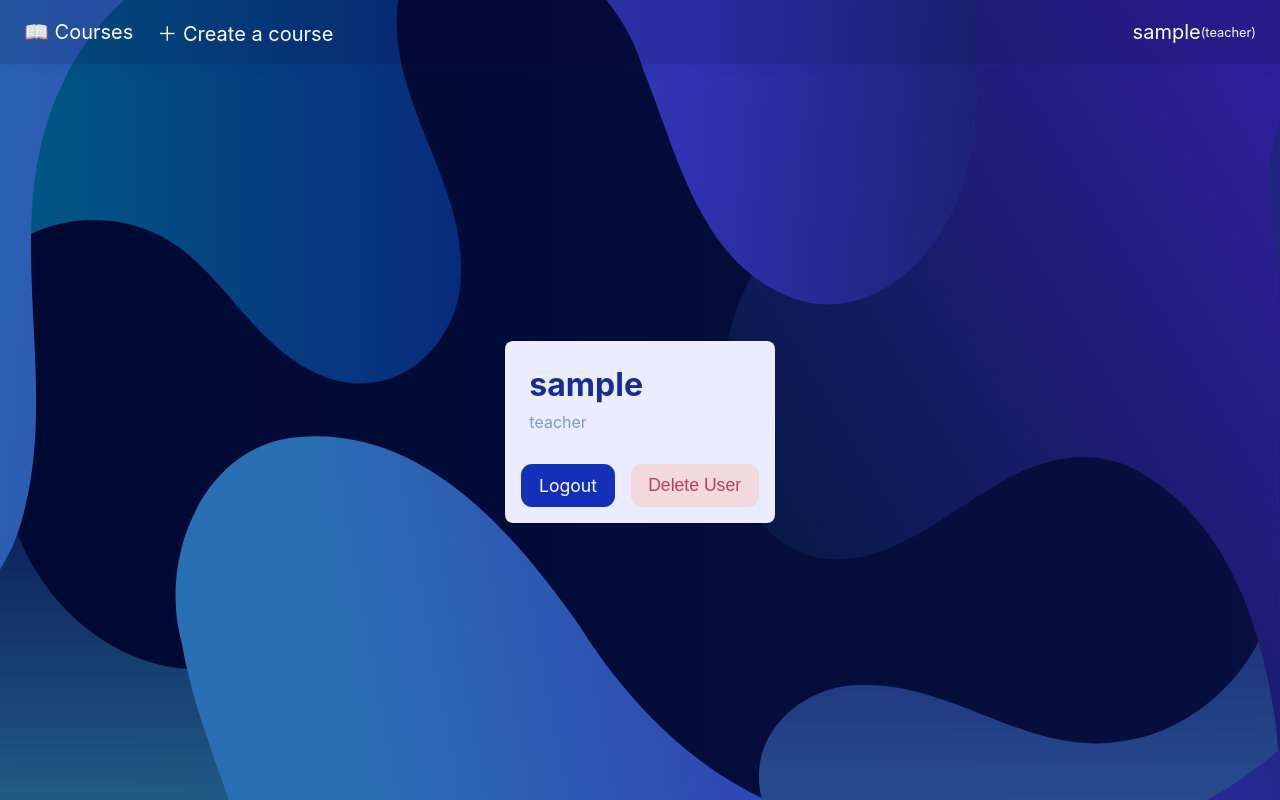
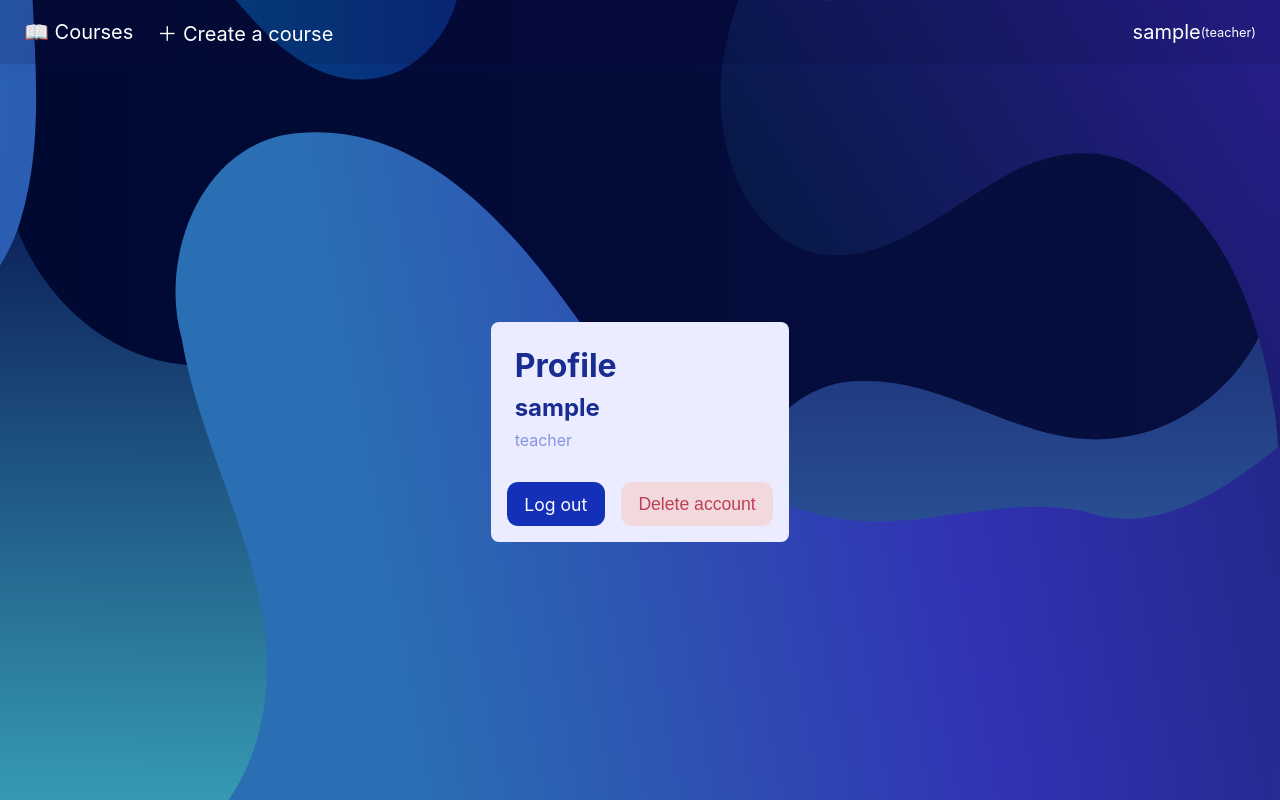
Before and after one commit to 0442/tsoha-opetussovellus, a Flask app: page /profile in a window 1280 px wide. Run offline with Flask 3, Linux system fonts and the light colour scheme; the visitor is signed in with stand-in values (Sample User, id 1).

Commit message:
Add small styling changes

```diff
--- a/app/static/buttons.css
+++ b/app/static/buttons.css
@@ -72,12 +72,12 @@
 }
 
 .button-4 {
-    background-color: var(--quaternary-lighten-3);
-    color: var(--quaternary-darken-1);
+    background-color: var(--surface-4);
+    color: var(--primary-lighten-1);
 }
 
 .button-4:hover {
-    color: var(--quaternary);
+    color: var(--primary);
 }
 
 .button-5 {
--- a/app/static/inputs.css
+++ b/app/static/inputs.css
@@ -33,6 +33,7 @@ textarea,
     padding: 0.5rem;
     transition-duration: 0.05s;
     background-color: var(--surface-5);
+    max-width: 100%;
 }
 
 textarea:focus,
--- a/app/static/main.css
+++ b/app/static/main.css
@@ -57,8 +57,8 @@ html {
     box-sizing: border-box;
     display: flex;
 
+    min-height:100vh;
     /*
-    height:100vh;
     flex-direction: column;
     z-index: -10;
     background-image: linear-gradient(hsl(151, 100%, 12%), hsl(295, 100%, 11%)) ;
@@ -88,7 +88,7 @@ body, html {
 }
 
 body {
-    height: 100vh;
+    min-height: 100vh;
     width: 100vw;
     border: none;
     position: relative;
@@ -98,12 +98,10 @@ body {
     flex-direction: column;
     z-index: -2;
 
-    background-color: hsl(295, 100%, 11%);
-    background-color: var(--primary-darken-2);
     background-color: black;
     background-image: url("/static/bitmap.svg");
     background-repeat: repeat-y;
-    background-position: 0 10%;
+    background-position: 0 -30rem;
     background-size: cover;
     overflow: auto;
 }
@@ -121,6 +119,10 @@ a:hover {
     text-decoration: none;
     display: flex;
     flex-direction: column;
+}
+
+hr {
+    border: solid 0.1rem var(--surface-5);
 }
 
 table {
--- a/app/static/text.css
+++ b/app/static/text.css
@@ -46,6 +46,7 @@ p,
     font-size: 1rem;
     font-weight: 400;
     color: var(--primary-lighten-2);
+    word-break: break-word;
 }
 
 label,
--- a/app/templates/course-page.html
+++ b/app/templates/course-page.html
@@ -73,7 +73,7 @@
     {% if session.user_id not in course.participant_ids %}
     <form action="/courses/{{course.id}}/join" method="POST">
         <input type="hidden" name="csrf_token" value="{{session.csrf_token}}">
-        <button type="submit" class="button-4">Enroll in course</button>
+        <button type="submit" class="button-5">Enroll in course</button>
     </form>
     {% endif %}
 {% endif %}
--- a/app/templates/course-stats.html
+++ b/app/templates/course-stats.html
@@ -12,7 +12,7 @@
             <th>Username</th>
             <th>Exercise name</th>
             <th>Submitted<br>answer</th>
-            <th>Correct answer<br>(multichoice)</th>
+            <th>Correct answer</th>
             <th>Points</th>
         {% for s in stats%}
             <tr>
--- a/app/templates/create-course.html
+++ b/app/templates/create-course.html
@@ -8,9 +8,9 @@
             <input type="hidden" name="csrf_token" value="{{session.csrf_token}}">
 
             <h1>Create a new course</h1>
-            <label for="name">Course name</label>
+            <label for="name">Name</label>
             <input required type="text" id="name" name="name" placeholder="name">
-            <label for="description">Course description</label>
+            <label for="description">Description</label>
             <textarea form="course-form" rows=3 id="description" name="description" placeholder="description"></textarea>
             <button class="button-1" type="submit">Create</button>
         </form>
--- a/app/templates/edit-course.html
+++ b/app/templates/edit-course.html
@@ -10,7 +10,7 @@
     <input type="hidden" name="csrf_token" value="{{session.csrf_token}}">
 
     <h2>Basic information</h2>
-    <div style="padding-left: 1rem;gap: 0.5rem; display:flex; flex-direction: column;">
+    <div style="padding-left: 0.5rem; gap: 0.5rem; display:flex; flex-direction: column;">
         <div style="display: flex; flex-direction: column;">
             <label for="name">Name</label>
             <textarea placeholder="Nameless course" form="course-info-form" style="color: var(--primary-darken-1); font-size: 2rem; font-weight:bold; width:fit-content; height: fit-content;" class="textarea" id="name" name="name">{{course.name}}</textarea>
--- a/app/templates/login.html
+++ b/app/templates/login.html
@@ -6,7 +6,7 @@
         {% if error_msg %}
         <p class="error-msg">{{ error_msg }}</p>
         {% endif %}
-        <h2>Log in</h2>
+        <h1>Log in</h1>
         <br>
         <form class="login-form" method="POST">
             <input type="hidden" name="csrf_token" value="{{session.csrf_token}}">
--- a/app/templates/profilepage.html
+++ b/app/templates/profilepage.html
@@ -2,9 +2,10 @@
 {% block content %}
 
 <div class="empty-page-container">
-    <div class="profile-card">
+    <main class="profile-card">
         <hgroup>
-            <h1>{{session.username}}</h1>
+            <h1>Profile</h1>
+            <h2>{{session.username}}</h2>
             {% if session.is_teacher == True %}
             <p>teacher</p>
             {% else %}
@@ -13,14 +14,14 @@
         </hgroup>
 
         <div style="display: flex; flex-direction: row; gap: 1rem;">
-            <a href="/logout" class="button-1 link-button">Logout</a>
+            <a href="/logout" class="button-1 link-button">Log out</a>
             <form action="/delete" method="POST">
                 <input type="hidden" name="csrf_token" value="{{session.csrf_token}}">
-                <button type="submit" class="button-3">Delete User</button>
+                <button type="submit" class="button-3">Delete account</button>
             </form>
         </div>
 
-    </div>
+    </main>
 </div>
 
 {% endblock %}
--- a/app/templates/register.html
+++ b/app/templates/register.html
@@ -2,11 +2,11 @@
 {% block content %}
 
 <div class="empty-page-container">
-    <div class="login-card">
+    <main class="login-card">
         {% if error_msg %}
         <p class="error-msg">{{ error_msg }}</p>
         {% endif %}
-        <h2>Create a New Account</h2>
+        <h1>Create a New Account</h1>
         <br>
         <form class="login-form" method="POST">
             <input type="hidden" name="csrf_token" value="{{session.csrf_token}}">
@@ -40,7 +40,7 @@
             </p>
             </div>
         </form>
-    </div>
+    </main>
 </div>
 
 <script>
```
Also changed, not shown: app/templates/exercise.html (+4 -4 lines).
